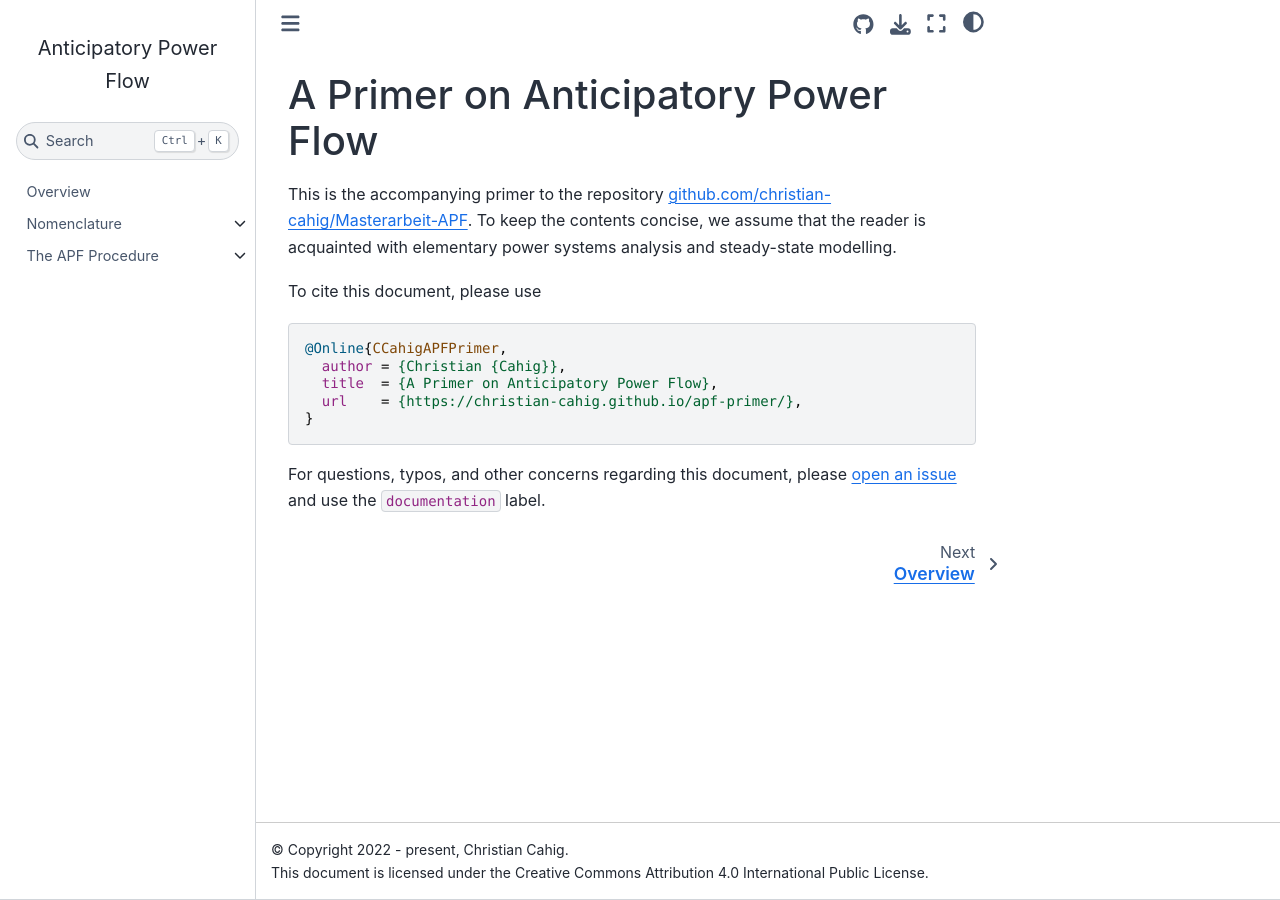
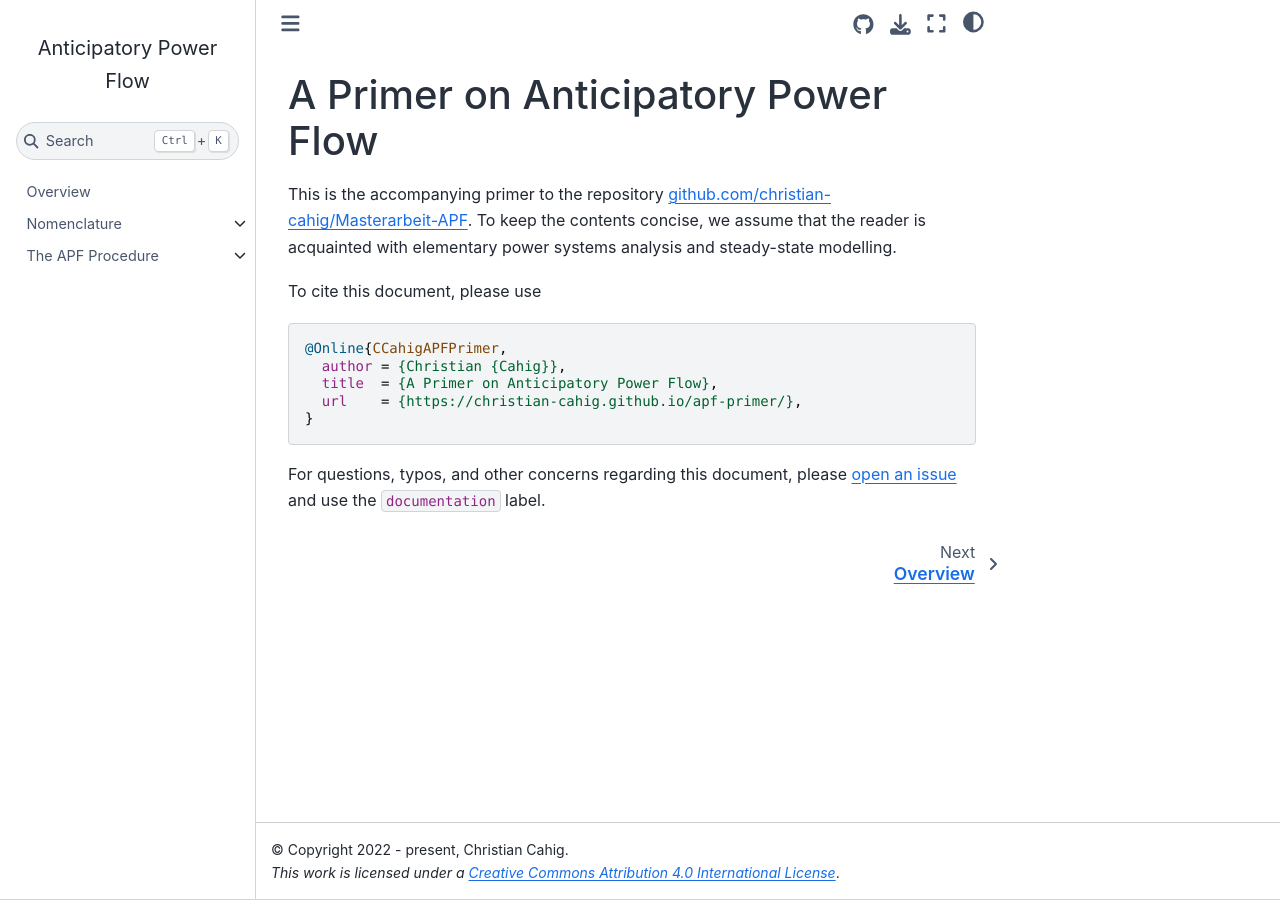
Before and after one commit to christian-cahig/apf-primer, a Jupyter Book: the page built from landing.md, in a window 1280 px wide. Built offline with Jupyter Book 1.0.4 settings and Sphinx 7.4.7 and the Sphinx Book theme 1.1.4, drawn with Linux system fonts in a browser that asks for light colours.

Commit message:
Update footer

```diff
--- a/_config.yml
+++ b/_config.yml
@@ -44,7 +44,7 @@ html:
   use_multitoc_numbering: true
   home_page_in_navbar: false
   extra_navbar: <i>Powered by <a href="https://jupyterbook.org">Jupyter Book</a></i>
-  extra_footer: This document is licensed under the Creative Commons Attribution 4.0 International Public License.
+  extra_footer: <i>This work is licensed under a <a rel="license" href="http://creativecommons.org/licenses/by/4.0/">Creative Commons Attribution 4.0 International License</a></i>.
 
 sphinx:
   config:
```
